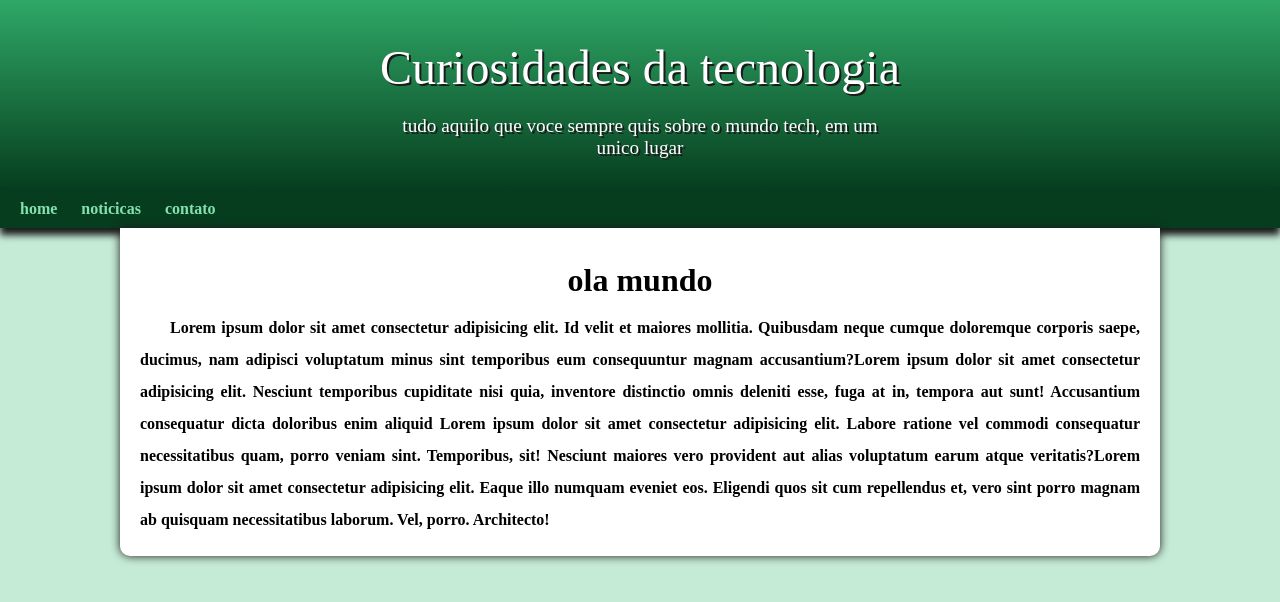
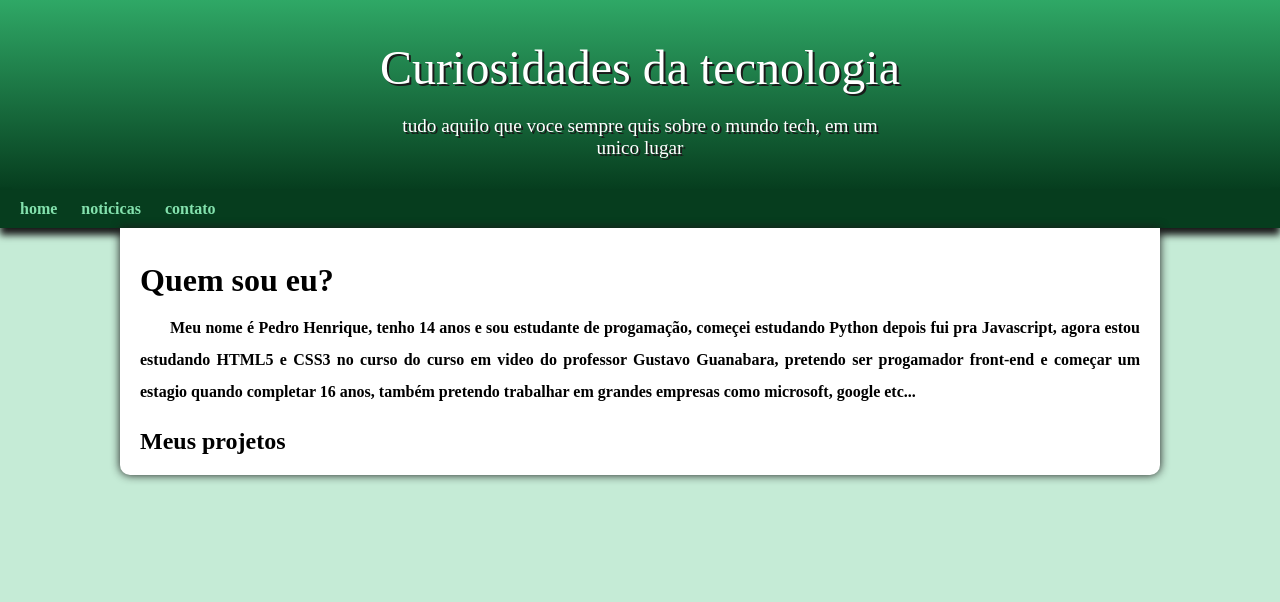
Before and after one commit to PedroHenriqueAlvesPessoa/Projeto-android, a plain HTML site: page Pagina-principal/index.html in a window 1280 px wide. Drawn offline with Linux system fonts and the light colour scheme.

Commit message:
mudanças

```diff
--- a/Pagina-principal/estilo/estilo_index.css
+++ b/Pagina-principal/estilo/estilo_index.css
@@ -87,12 +87,17 @@ main {
 }
 
 main h1 {
-  text-align: center;
+  text-align: left;
   line-height: 2em;
   font-weight: bold;
 }
 
+main h2 {
+  text-align: left;
+}
+
 main p {
+  padding-bottom: 20px;
   font-weight: bold;
   text-indent: 30px;
   line-height: 2em;
@@ -100,5 +105,5 @@ main p {
 }
 
 footer {
-
+  font-family: Arial, Helvetica, sans-serif;
 }
--- a/Pagina-principal/index.html
+++ b/Pagina-principal/index.html
@@ -21,9 +21,11 @@
   </nav>
 
   <main>
-    <h1>ola mundo</h1>
-    <p>Lorem ipsum dolor sit amet consectetur adipisicing elit. Id velit et maiores mollitia. Quibusdam neque cumque doloremque corporis saepe, ducimus, nam adipisci voluptatum minus sint temporibus eum consequuntur magnam accusantium?Lorem ipsum dolor sit amet consectetur adipisicing elit. Nesciunt temporibus cupiditate nisi quia, inventore distinctio omnis deleniti esse, fuga at in, tempora aut sunt! Accusantium consequatur dicta doloribus enim aliquid Lorem ipsum dolor sit amet consectetur adipisicing elit. Labore ratione vel commodi consequatur necessitatibus quam, porro veniam sint. Temporibus, sit! Nesciunt maiores vero provident aut alias voluptatum earum atque veritatis?Lorem ipsum dolor sit amet consectetur adipisicing elit. Eaque illo numquam eveniet eos. Eligendi quos sit cum repellendus et, vero sint porro magnam ab quisquam necessitatibus laborum. Vel, porro. Architecto!
+    <h1>Quem sou eu?</h1>
+    <p>Meu nome é Pedro Henrique, tenho 14 anos e sou estudante de progamação, começei estudando Python depois fui pra Javascript, agora estou estudando HTML5 e CSS3 no curso do curso em video do professor Gustavo Guanabara, pretendo ser progamador front-end e começar um estagio quando completar 16 anos, também pretendo trabalhar em grandes empresas como microsoft, google etc...
+
     </p>
+    <h2>Meus projetos</h2>
   </main>
 
   <footer>
```
